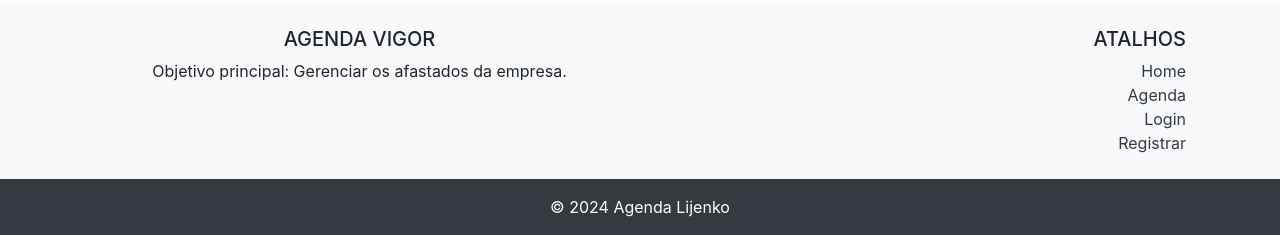
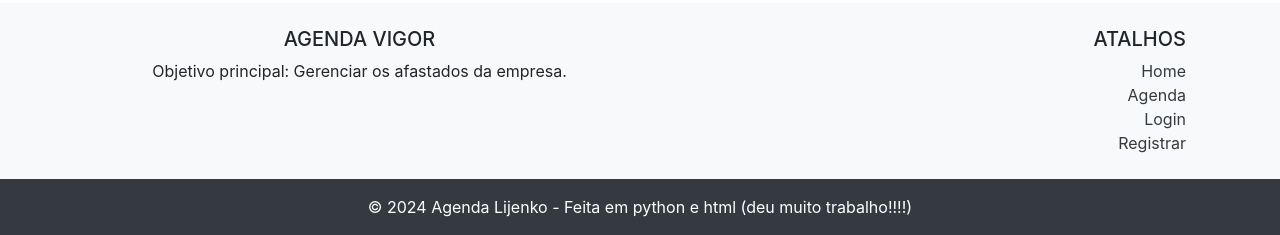
Before and after one commit to skmeme/afastados, a Flask app: page / in a window 1280 px wide. Shown: the part 619-854 px from the top of the page. Run offline with Flask 3, Linux system fonts and the light colour scheme; some libraries are stand-ins or nearby versions.

Commit message:
melhorias novamente

```diff
--- a/templates/base.html
+++ b/templates/base.html
@@ -8,7 +8,7 @@
   </head>
   <body>
     <nav class="navbar navbar-expand-lg navbar-light bg-light">
-      <a class="navbar-brand" href="{{ url_for('index') }}">My Agenda</a>
+      <a class="navbar-brand" href="{{ url_for('index') }}">Projeto Agenda Vigor</a>
       <div class="collapse navbar-collapse">
         <ul class="navbar-nav ml-auto">
           {% if current_user.is_authenticated %}
--- a/templates/index.html
+++ b/templates/index.html
@@ -90,7 +90,7 @@
             </div>
         </div>
         <div class="text-center p-3 bg-dark text-white">
-            © 2024 Agenda Lijenko
+            © 2024 Agenda Lijenko - Feita em python e html (deu muito trabalho!!!!)
         </div>
     </footer>
 
```
Also changed, not shown: database.db.
